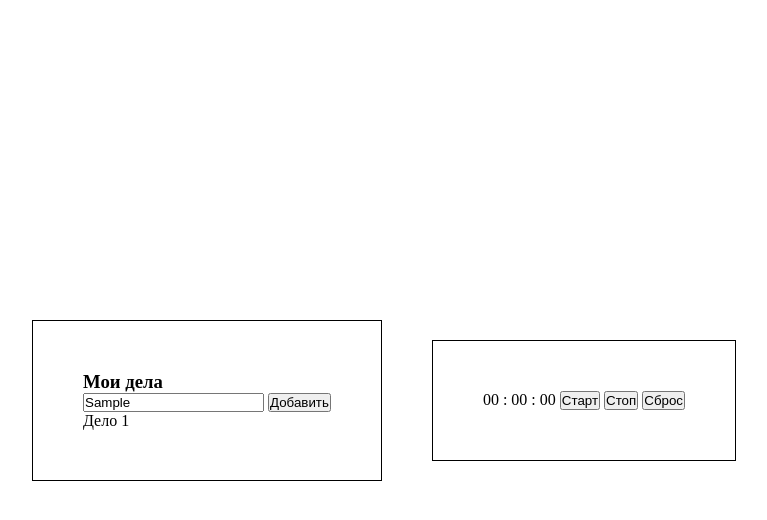
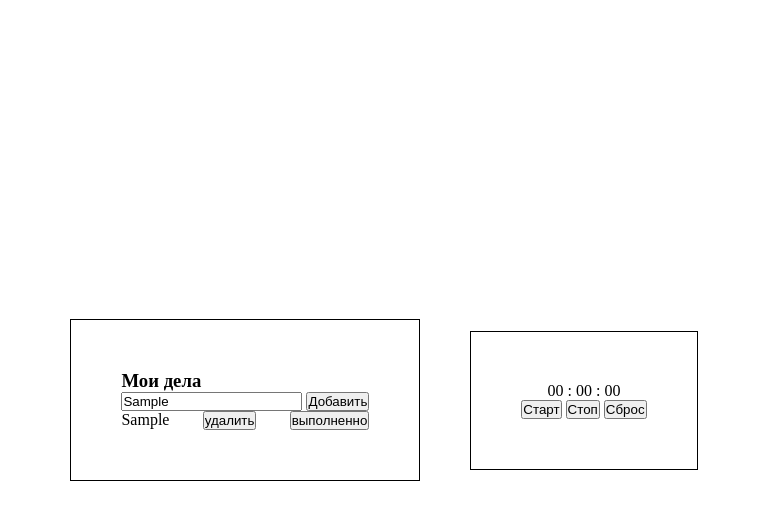
Before and after one commit to Canoua/TODO, a plain HTML site: page index.html in a window 1280 px wide. Both pictures are taken after typing "Sample" into the empty fields and a click on the button "Добавить". Shown: the whole page, without its empty margins (256-1023 px from the left). Drawn offline with Linux system fonts and the light colour scheme.

Commit message:
add todo

```diff
--- a/index.html
+++ b/index.html
@@ -14,24 +14,26 @@
 
       <article class="todo">
         <h1 class="title">Мои дела</h1>
-        <div class="form-input">
-          <input type="text" placeholder="Дело">
-          <button class="btn">Добавить</button>
+        <div class="form-input" id="form-input">
+          <input type="text" placeholder="Дело" id="input">
+          <button class="btn" id="add-btn">Добавить</button>
         </div>
-        <ul class="list">
-          <li class="list__item">Дело 1</li>
-        </ul>
+        <ul class="list" id="list"></ul>
       </article>
 
       <div class="timer">
-        <span>00</span>
-        <span>:</span>
-        <span>00</span>
-        <span>:</span>
-        <span>00</span>
-        <button class="btn">Старт</button>
-        <button class="btn">Стоп</button>
-        <button class="btn">Сброс</button>
+        <div class="timer__number">
+          <span>00</span>
+          <span>:</span>
+          <span>00</span>
+          <span>:</span>
+          <span>00</span>
+        </div>
+        <div class="timer__buttons">
+          <button class="btn" id="start-btn">Старт</button>
+          <button class="btn" id="stop-btn">Стоп</button>
+          <button class="btn" id="reset-btn">Сброс</button>
+        </div>
       </div>
 
     </div>
--- a/scripts/timer.js
+++ b/scripts/timer.js
@@ -1,4 +1,3 @@
-console.log('timer');
 //логика:
 //- добавляем с помощью интервала секунды/минуты/часы
 //- если доходят до крайней цифры, то обнуляем и добавляем +1 к следующему разряду
--- a/scripts/todo.js
+++ b/scripts/todo.js
@@ -1 +1,21 @@
-console.log('todo');
+const addBtn = document.getElementById('add-btn');
+const formInput = document.getElementById('form-input');
+const list = document.getElementById('list');
+const input = document.getElementById('input');
+
+function addTodo() {
+  const todoItem = document.createElement('div');
+
+  todoItem.innerHTML = `${input.value}<button class="delete-btn btn">удалить</button><button class="done-btn btn">выполненно</button>`;
+  todoItem.classList.add('list__item');
+  list.appendChild(todoItem);
+}
+
+addBtn.addEventListener('click', addTodo);
+
+const deleteBtn = document.querySelector('.delete-btn');
+if(deleteBtn) {
+  deleteBtn.addEventListener('click', function(event) {
+  console.log(event.target);
+})
+}
--- a/styles/timer.css
+++ b/styles/timer.css
@@ -1,4 +1,8 @@
 .timer{
   border: 1px solid #000;
   padding: 50px;
+  display: flex;
+  flex-direction: column;
+  justify-content: center;
+  align-items: center;
 }
--- a/styles/todo.css
+++ b/styles/todo.css
@@ -3,3 +3,8 @@
   border: 1px solid #000;
   padding: 50px;
 }
+
+.list__item{
+  display: flex;
+  justify-content: space-between;
+}
```
Also changed, not shown: readme.MD.
